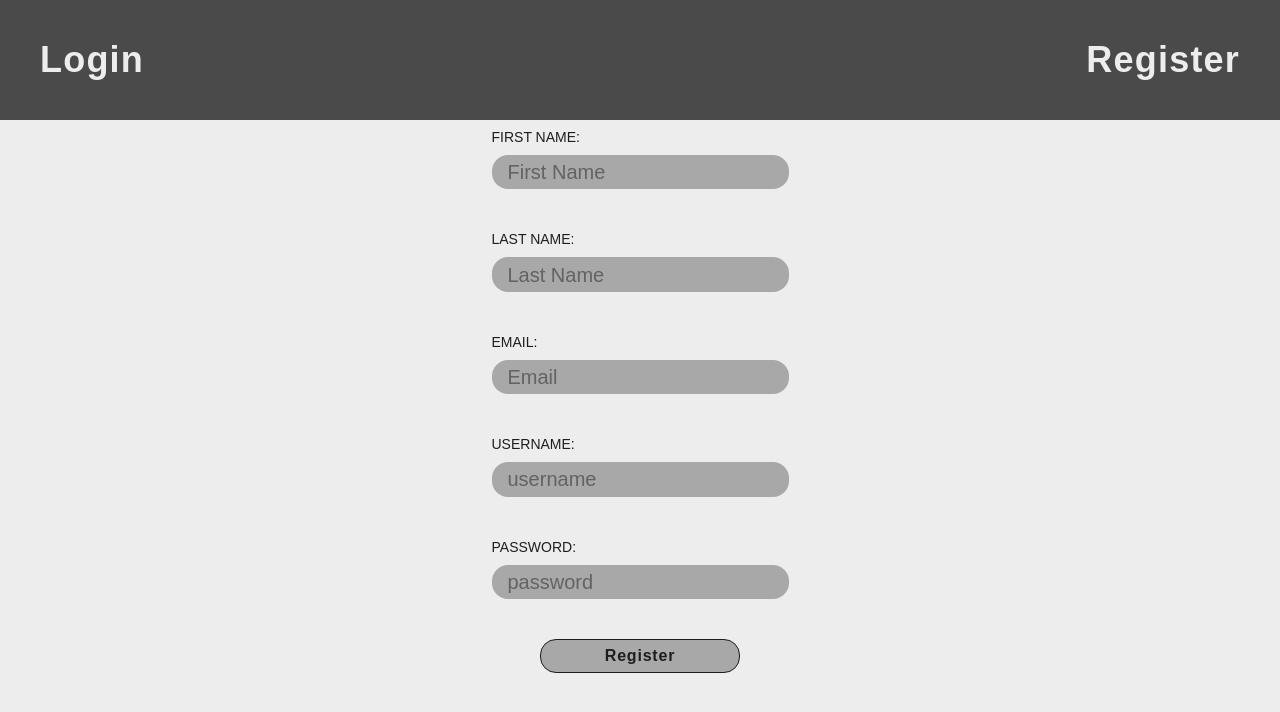
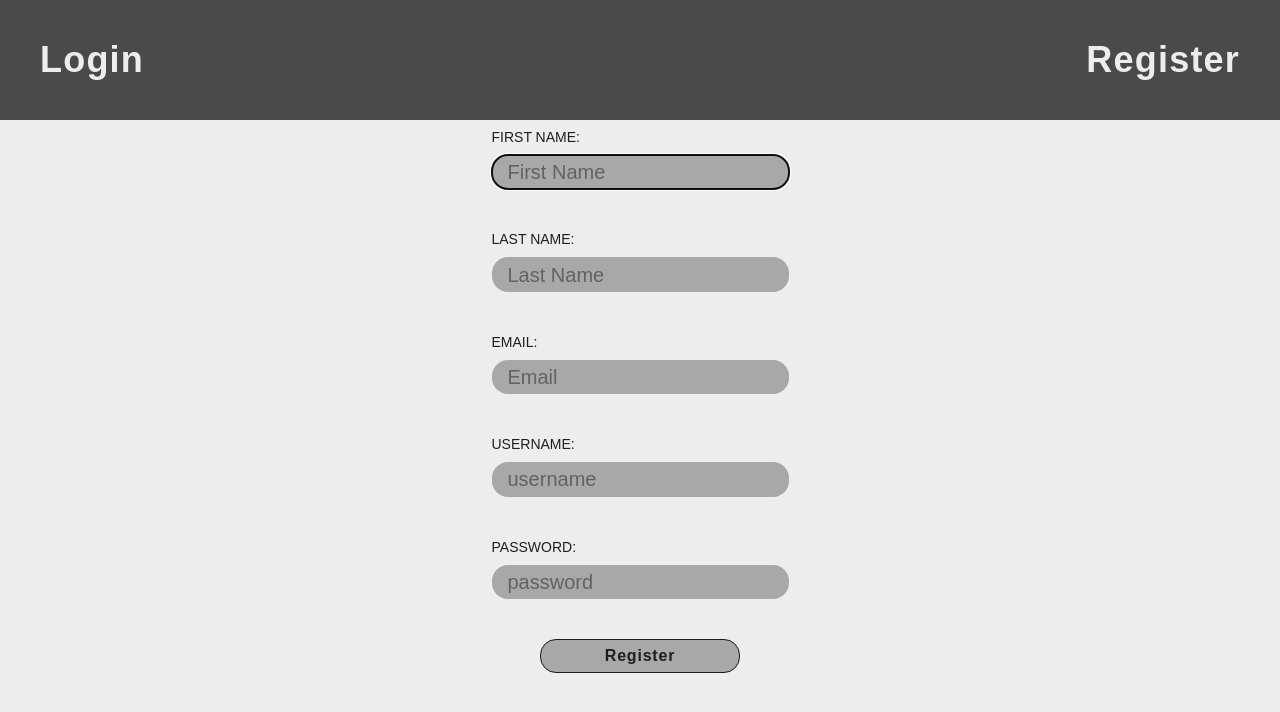
Before and after one commit to patrick-mcisaac/restaurant-review-client, a Next.js app: page /register in a window 1280 px wide. Shown: the top 712 px of the page. Built offline with nearby package versions, Linux system fonts and the light colour scheme.

Commit message:
login and register auto focus first input

```diff
--- a/src/_components/form/Input.tsx
+++ b/src/_components/form/Input.tsx
@@ -10,9 +10,10 @@ type InputProps<T> = {
     onChange: (e: React.ChangeEvent<HTMLInputElement>) => void
     label?: boolean
     className?: string
+    ref?: React.RefObject<HTMLInputElement | null>
 }
 
-export const Input = <T extends readonly string[] | string | number>({
+export const Input = <T extends string | number>({
     type,
     placeholder,
     name,
@@ -20,6 +21,7 @@ export const Input = <T extends readonly string[] | string | number>({
     onChange,
     label,
     className,
+    ref,
 }: InputProps<T>) => {
     return (
         <fieldset className="flex w-full basis-0 flex-col gap-2">
@@ -36,6 +38,7 @@ export const Input = <T extends readonly string[] | string | number>({
                 type={type}
                 placeholder={placeholder}
                 name={name}
+                ref={ref}
             />
         </fieldset>
     )
--- a/src/app/(auth)/login/page.tsx
+++ b/src/app/(auth)/login/page.tsx
@@ -6,11 +6,12 @@ import { login } from "@/data/auth_requests"
 import { LoginType } from "@/types/AuthType"
 import { useMutation } from "@tanstack/react-query"
 import { useRouter } from "next/navigation"
-import { useState } from "react"
+import { useEffect, useRef, useState } from "react"
 
 export default function Page() {
     const { setToken } = useAuth()
     const router = useRouter()
+    const usernameRef = useRef<HTMLInputElement | null>(null)
 
     const { data, mutate } = useMutation({
         mutationFn: (userLogin: LoginType) => login(userLogin),
@@ -20,6 +21,10 @@ export default function Page() {
             router.replace("/")
         },
     })
+
+    useEffect(() => {
+        usernameRef.current?.focus()
+    }, [])
 
     const [userLogin, setUserLogin] = useState<LoginType>({
         username: "",
@@ -57,6 +62,7 @@ export default function Page() {
                 onChange={handleChange}
                 name="username"
                 className="bg-midground rounded-2xl p-[.2rem_1rem] text-xl"
+                ref={usernameRef}
             />
             <Input
                 label={true}
--- a/src/app/(auth)/register/page.tsx
+++ b/src/app/(auth)/register/page.tsx
@@ -8,12 +8,17 @@ import { register } from "@/data/auth_requests"
 import { RegisterType } from "@/types/AuthType"
 import { useMutation } from "@tanstack/react-query"
 import { useRouter } from "next/navigation"
-import React, { useState } from "react"
+import React, { useEffect, useRef, useState } from "react"
 
 export default function Page() {
     const router = useRouter()
 
     const { setToken } = useAuth()
+    const firstNameRef = useRef<HTMLInputElement | null>(null)
+
+    useEffect(() => {
+        firstNameRef.current?.focus()
+    }, [])
 
     const { data, mutate } = useMutation({
         mutationFn: (data: RegisterType) => register(data),
@@ -74,6 +79,7 @@ export default function Page() {
                 onChange={handleChange}
                 name="first_name"
                 className="bg-midground rounded-2xl p-[.2rem_1rem] text-xl"
+                ref={firstNameRef}
             />
 
             <Input
```
